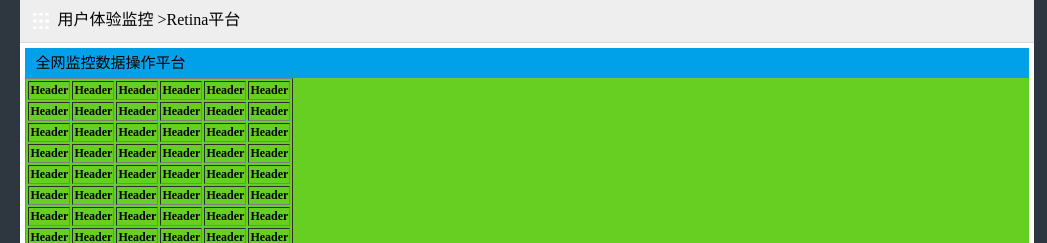
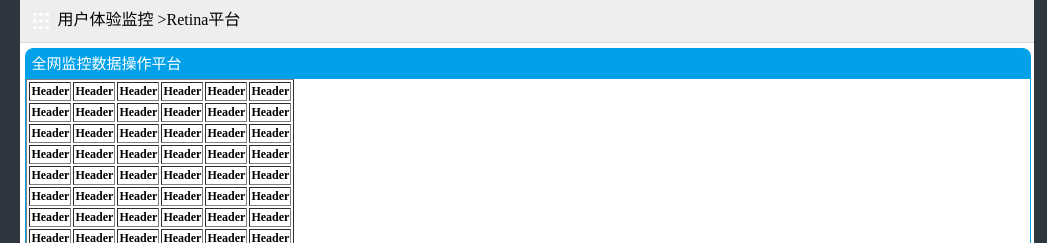
Before and after one commit to kvkens/DataVisualization, a website: page index.html in a window 1280 px wide. Shown: the part 136-379 px from the top of the page, 233-1280 px from the left. Drawn offline with Linux system fonts and the light colour scheme.

Commit message:
Update css panel

```diff
--- a/css/style.css
+++ b/css/style.css
@@ -175,28 +175,33 @@ img {
 	height: 450px;
 	margin:0;
 	padding:5px;
+	overflow: auto;
 }
 .panel{
 	width: 100%;
-    height: 100%;
+    /*height: 100%;*/
     position: relative;
     /*background-color: pink;*/
+    border-top-left-radius: 8px;
+    border-top-right-radius: 8px;
+    border: 1px solid #00A1E9;
 }
 .panel .panel-title{
 	height: 30px;
 	line-height: 30px;
-	padding-left: 10px;
+	padding-left: 5px;
 	font-size:15px;
 	position: relative;
 	background-color: #00A1E9;
-	/*border-top-left-radius: 10px;
-	border-top-right-radius: 10px;*/
+    color: #FFF;
+    border-top-left-radius: 6px;
+    border-top-right-radius: 6px;
 }
 .panel .panel-content{
 	position: relative;
 	width: 100%;
-    height: 93%;
-	background-color: #67CF22;
+    height: auto;
+	/*background-color: #67CF22;*/
 }
 /* CSS3 Loading Start*/
 .spinner {
```
